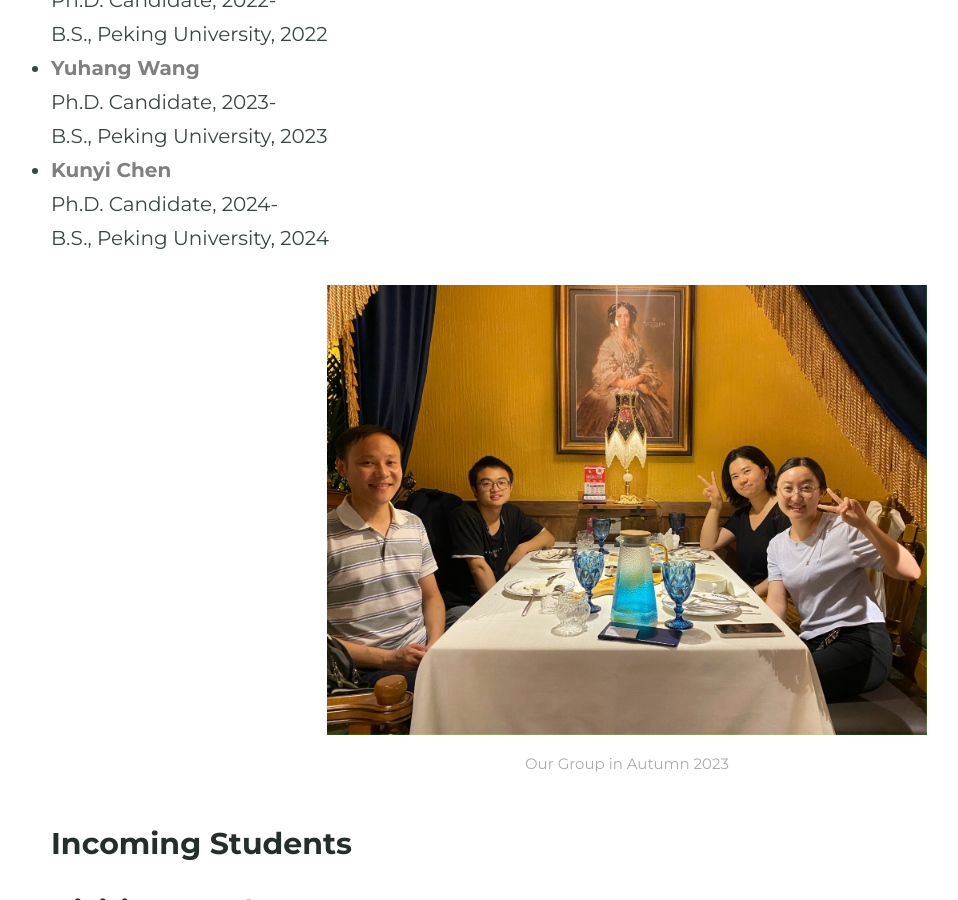
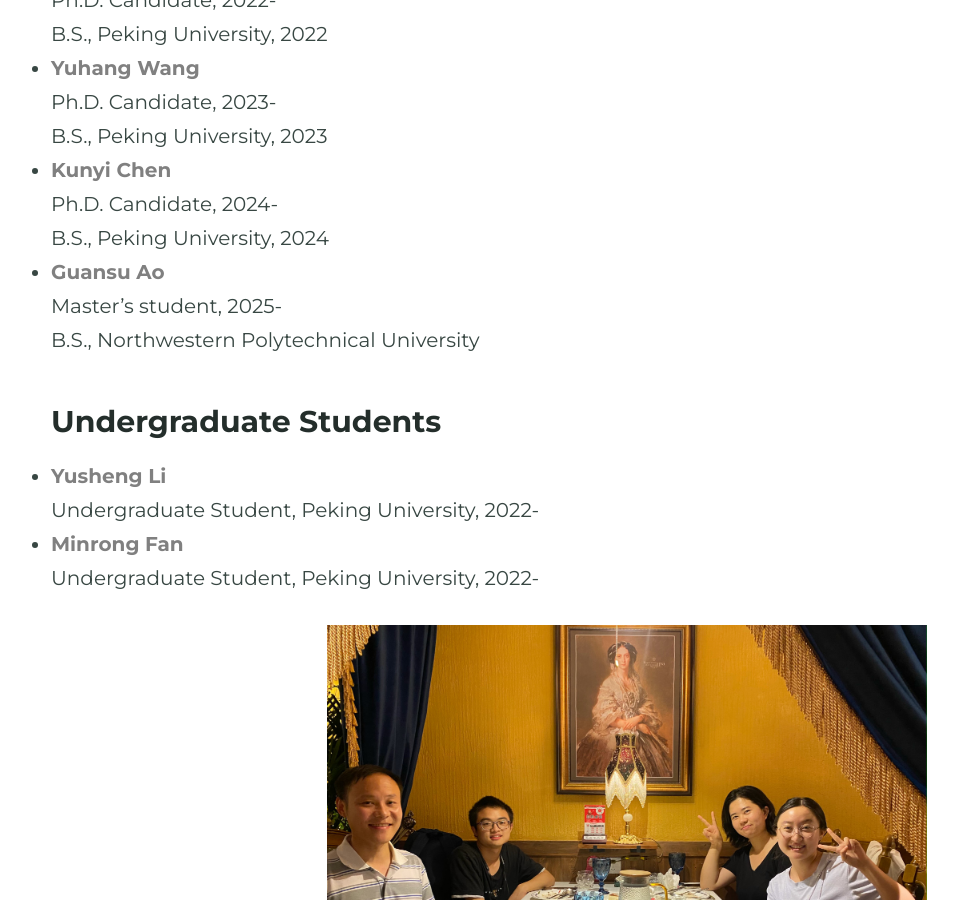
Before and after one commit to CunrenLiang/cunrenliang.github.io, a Jekyll site: the page built from people.md, in a window 1280 px wide and 900 px high, scrolled down 1080 px. Shown: the whole window, without its empty margins (13-971 px from the left). Built offline with Jekyll 4.4.1, drawn with Linux system fonts in a browser that asks for light colours; some web fonts are replaced.

Commit message:
Add files via upload

```diff
--- a/people.md
+++ b/people.md
@@ -27,6 +27,17 @@ B.S., Peking University, 2023
 Ph.D. Candidate, 2024-
 B.S., Peking University, 2024
 
+* <span style="color:Gray; font-weight: 800">Guansu Ao</span>
+Master's student, 2025-
+B.S., Northwestern Polytechnical University
+
+### Undergraduate Students
+* <span style="color:Gray; font-weight: 800">Yusheng Li</span>
+Undergraduate Student, Peking University, 2022-
+
+* <span style="color:Gray; font-weight: 800">Minrong Fan</span>
+Undergraduate Student, Peking University, 2022-
+
 {% include figure.html image="../assets/images/group_autumn_2023.jpg" caption="Our Group in Autumn 2023" position="center" width="600" %}
 
 
```
